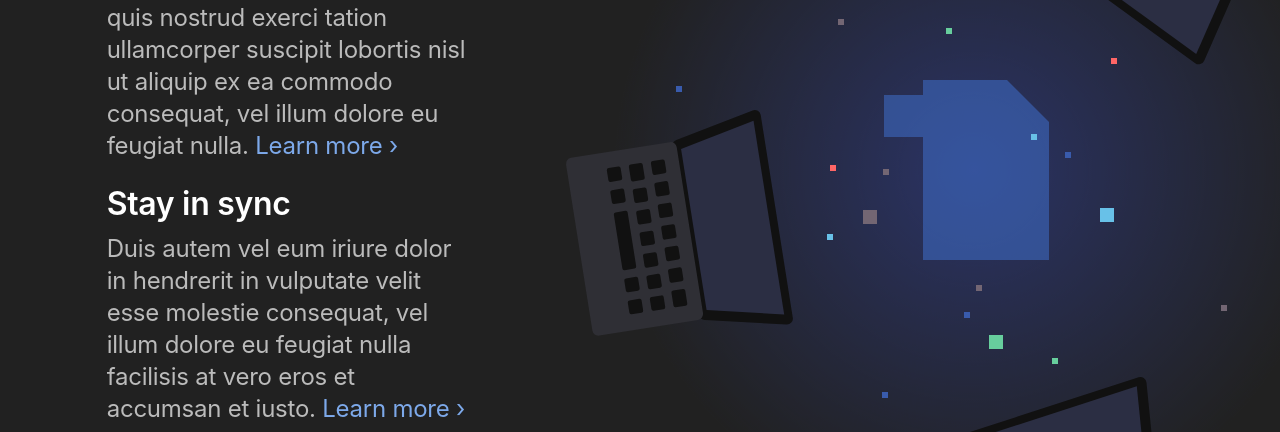
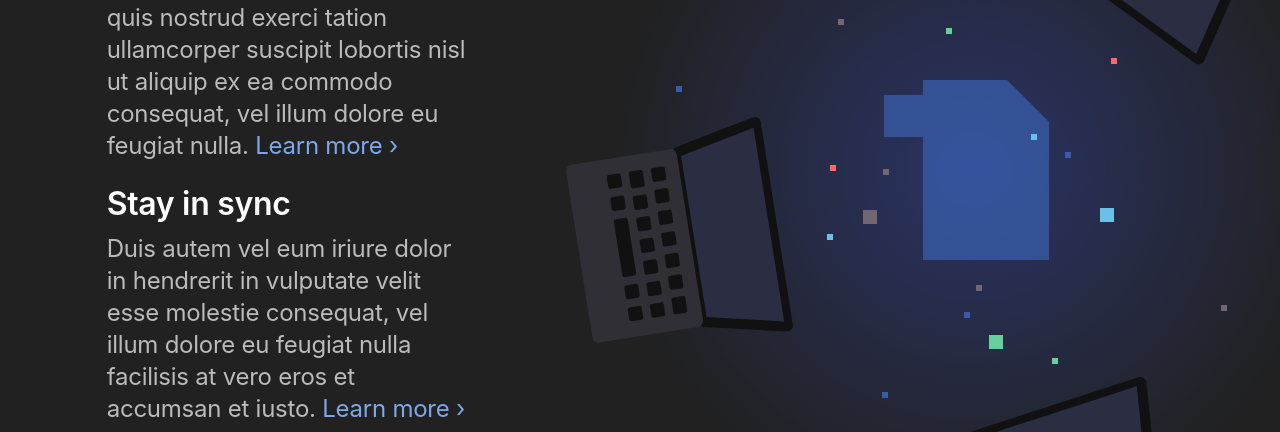
Before and after one commit to tropy/tropy.github.io, a Jekyll site: the page built from index.html, in a window 1280 px wide. Shown: the part 4706-5138 px from the top of the page. Built offline with Jekyll 4.4.1, drawn with Linux system fonts in a browser that asks for light colours.

Commit message:
Fine-tune notebook 2 and pixel 17 position.

```diff
--- a/assets/stylesheets/_portable-projects.scss
+++ b/assets/stylesheets/_portable-projects.scss
@@ -175,9 +175,17 @@
   }
 
   .notebook-2 {
+    --t: 0px;
+
     left: 0;
-    top: 58.25%;
-    transform: translate(-50%, -50%) translateX(-16px) rotate(81deg);
+    top: 59.13%;
+    transform: translate(-50%, -50%) translateX(var(--t)) rotate(81deg);
+
+    @include tween(4px, 32px, 320px, $sm, --t);
+
+    @media (min-width: $sm) {
+      transform: translate(-50%, -50%) translateX(-16px) rotate(81deg);
+    }
   }
 
   .notebook-3 {
@@ -320,6 +328,10 @@
   .pixel-17 {
     left: -2.74%;
     top: 39.16%;
+
+    @media (max-width: $sm - 1px) {
+      left: 2.74%;
+    }
   }
 
   .pixel-18 {
```
